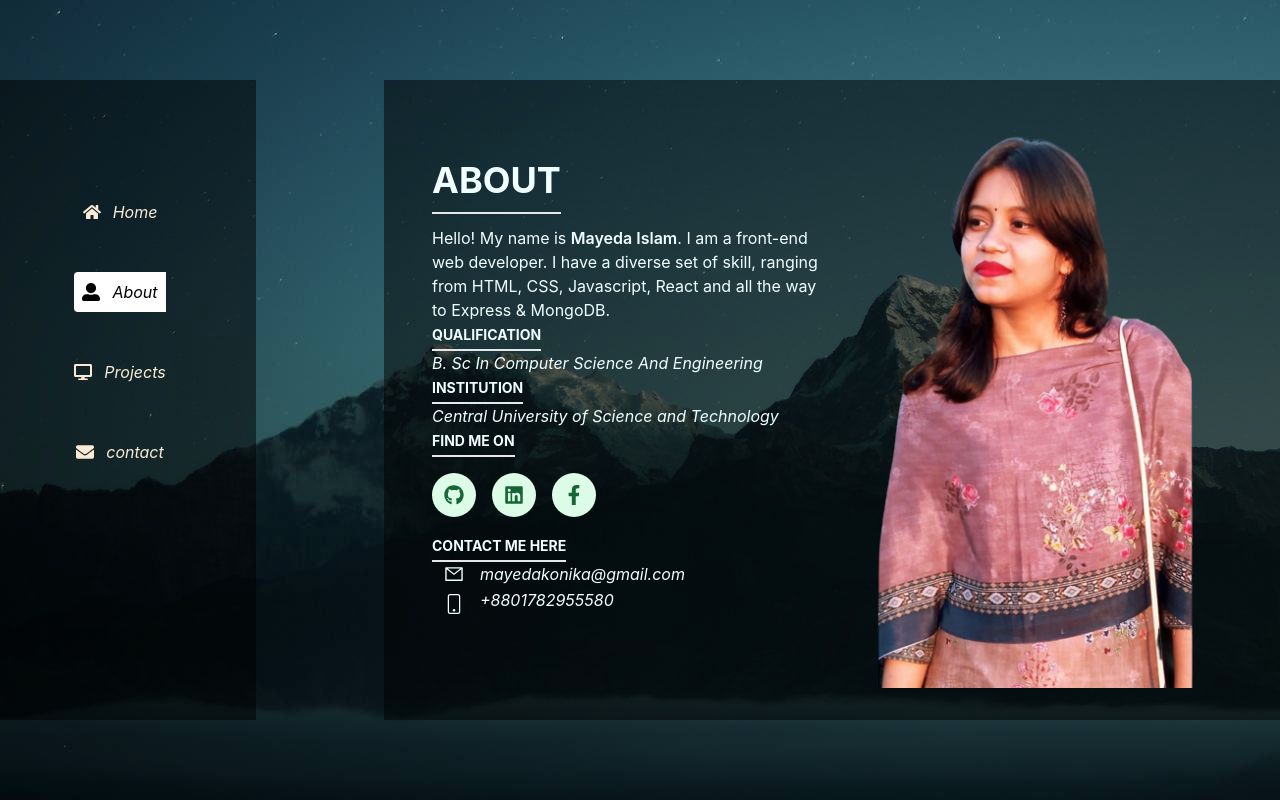
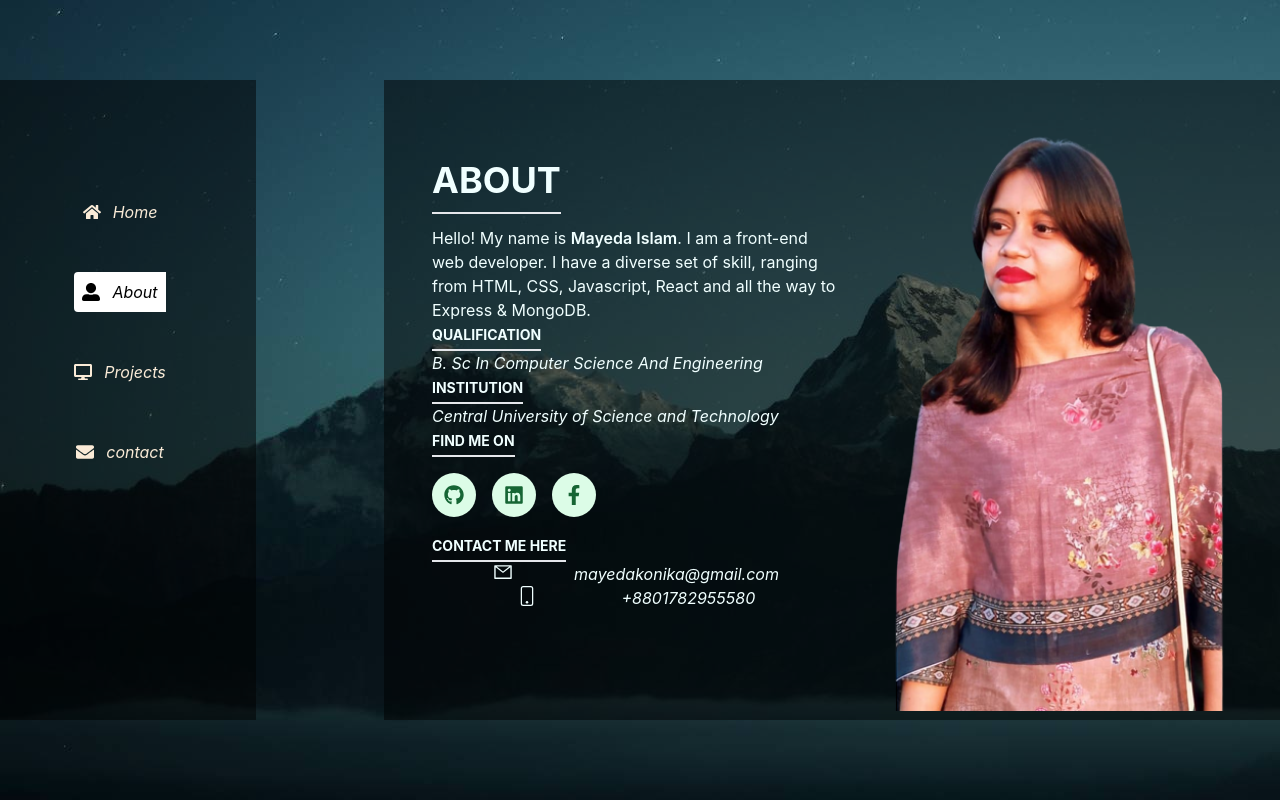
Before and after one commit to Mayeda-Islam/protfolio-front-end, a React (Create React App) app: page /about in a window 1280 px wide. Built offline with nearby package versions, Linux system fonts and the light colour scheme; no server answers.

Commit message:
project page updated

```diff
--- a/src/Pages/About/About.js
+++ b/src/Pages/About/About.js
@@ -16,8 +16,8 @@ const About = () => {
       data-aos-easing="ease-in"
     >
       <div className="slide w-screen h-screen">
-        <div className="content second-content md:p-12 p-8 overflow-y-scroll text-left">
-          <div className=" grid grid-cols-1 md:grid-cols-2 gap-4">
+        <div className="content second-content p-12 pr-4  overflow-y-scroll text-left">
+          <div className=" grid grid-cols-1  md:grid-cols-2 gap-4">
             <div className="">
               <div className="left-content  items-center  pt-8 ">
                 <h2 className="text-4xl text-justify uppercase font-bold border-b-2 inline-block pb-3 mb-3 mt-0">
@@ -25,17 +25,25 @@ const About = () => {
                 </h2>
                 <p className="">
                   Hello! My name is{" "}
-                  <span className="font-semibold">Mayeda Islam</span>. I am a
-                  front-end web developer. I have a diverse set of skill,
-                  ranging from HTML, CSS, Javascript, React and all the way to
-                  Express & MongoDB.
+                  <span className="font-semibold">Mayeda Islam</span>.{" "}
+                  <br className="md:hidden" /> I am a front-end{" "}
+                  <br className="md:hidden" /> web developer.
+                  <br className="md:hidden" /> I have a diverse{" "}
+                  <br className="md:hidden" />
+                  set of skill, ranging <br className="md:hidden" />
+                  from HTML, CSS, Javascript, React
+                  <br className="md:hidden" /> and all the way to{" "}
+                  <br className="md:hidden" /> Express & MongoDB.
                 </p>
                 <div className="text-left">
                   <h2 className="text-sm uppercase font-bold border-b-2 inline-block pb-1 mt-0">
                     Qualification
                   </h2>
                   <p>
-                    <em>B. Sc In Computer Science And Engineering</em>
+                    <em>
+                      B. Sc In Computer <br className="md:hidden" /> Science And
+                      Engineering
+                    </em>
                   </p>
                 </div>
                 <div className="text-left">
@@ -94,7 +102,7 @@ const About = () => {
                     </div>
                   </div>
                 </div>
-                <div className="text-left">
+                <div className="text-left ">
                   <div>
                     <h2
                       className="text-sm
@@ -108,18 +116,22 @@ const About = () => {
                       Contact me here
                     </h2>
                   </div>
-                  <div className="">
-                    <div className="flex items-center justify-evenly ml-4 md:ml-3 gap-x-4 md:w-1/2 ">
-                      <div className="text-xl">
-                        <AiOutlineMail></AiOutlineMail>
+                  <div>
+                    <div className="w-full mx-auto ">
+                      <div className="md:flex   md:justify-evenly     ">
+                        <div className="text-xl hidden md:block">
+                          <AiOutlineMail></AiOutlineMail>
+                        </div>
+                        <em className="text-md items-start">
+                          mayedakonika@gmail.com
+                        </em>
                       </div>
-                      <em className="text-md">mayedakonika@gmail.com</em>
-                    </div>
-                    <div className="flex items-center justify-evenly gap-x-4 ml-11 md:ml-3 w-1/3">
-                      <div className="text-xl mt-2 ">
-                        <BsPhone></BsPhone>
+                      <div className=" md:flex  md:justify-evenly  ">
+                        <div className="text-xl  hidden md:block">
+                          <BsPhone></BsPhone>
+                        </div>
+                        <em className="text-md items-start">+8801782955580</em>
                       </div>
-                      <em className="text-md ">+8801782955580</em>
                     </div>
                   </div>
                 </div>
--- a/src/Pages/Projects/Projects.js
+++ b/src/Pages/Projects/Projects.js
@@ -18,15 +18,13 @@ const Projects = () => {
       }}
     >
       <div className="slide w-screen h-screen " id="1">
-        <div className="content  overflow-y-scroll p-8">
+        <div className="content p-12 pr-4 overflow-y-scroll ">
           {projects.map((project, i) => (
-            <div className="flex flex-col md:flex-row justify-between mb-12 w-full">
+            <div className="flex flex-col-reverse  md:flex-row justify-between mb-12 w-full">
               <div
-                className={`${
-                  i % 2 !== 0 ? `order-last border-b-2` : ""
-                } md:w-1/2`}
+                className={`${i % 2 !== 0 ? `md:order-last ` : ""} md:w-1/2`}
               >
-                <div className="left-content text-justify pr-8 ">
+                <div className="left-content text-start pr-8 ">
                   <h2 className="text-xl uppercase font-bold border-b-2 inline-block pb-3  mt-0">
                     {project.title}
                   </h2>
@@ -61,7 +59,7 @@ const Projects = () => {
                   </div>
                 </div>
               </div>
-              <div className="md:w-1/2 pr-4">
+              <div className="w-full md:w-1/2 pr-4">
                 <Swiper
                   spaceBetween={30}
                   centeredSlides={true}
@@ -74,7 +72,7 @@ const Projects = () => {
                   }}
                   navigation={true}
                   modules={[Autoplay, Pagination, Navigation]}
-                  className="mySwiper h-[260px] w-full"
+                  className="mySwiper md:h-[260px] w-full"
                 >
                   {project.images.map((img) => (
                     <SwiperSlide>
```
